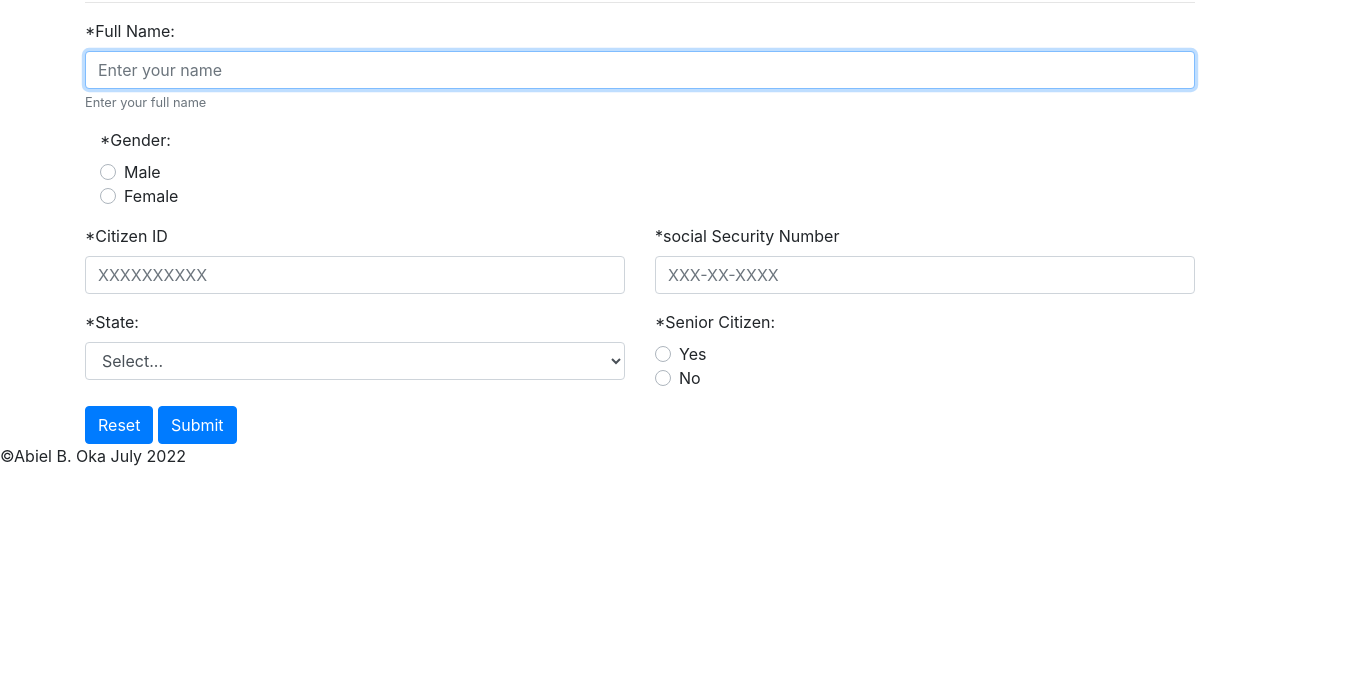
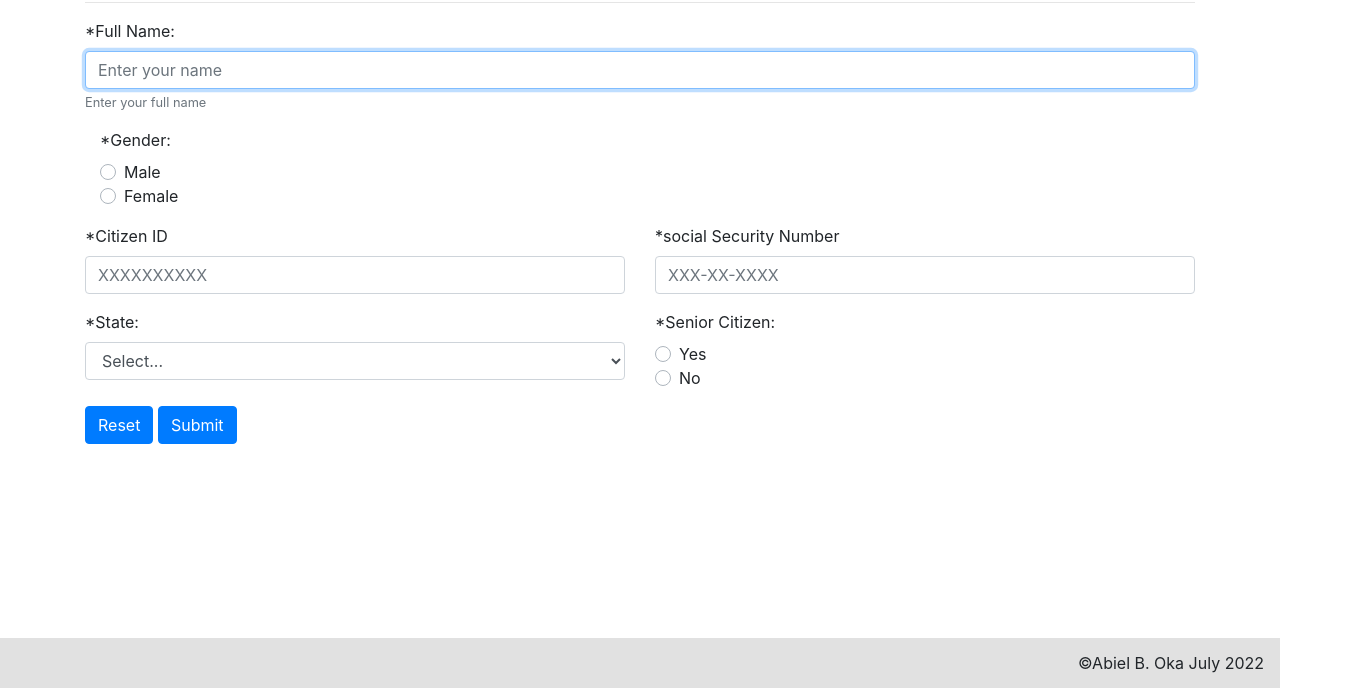
Before and after one commit to Abiexx/NewForm, a plain HTML site: page index.html in a window 1280 px wide. Shown: the part 112-800 px from the top of the page, 1369 px wide, since content can reach past the window. Drawn offline with nearby package versions, Linux system fonts and the light colour scheme.

Commit message:
The add css

```diff
--- a/index.html
+++ b/index.html
@@ -8,7 +8,7 @@
     <link rel="stylesheet" href="https://stackpath.bootstrapcdn.com/bootstrap/4.4.1/css/bootstrap.min.css" integrity="sha384-Vkoo8x4CGsO3+Hhxv8T/Q5PaXtkKtu6ug5TOeNV6gBiFeWPGFN9MuhOf23Q9Ifjh" crossorigin="anonymous">
 
     <!-- 1. External stylesheet-->
-    <link rel="stylesheet" href="styles.css" type="text/css">
+    <link rel="stylesheet" href="Style.css" type="text/css">
 
 </head>
 <body>
```
